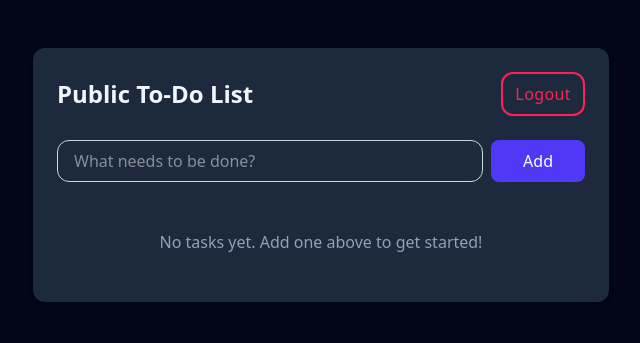
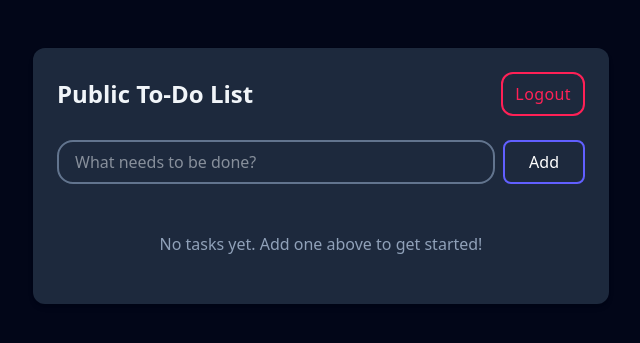
Before and after one commit to SanityGuy/todolist, a Laravel app: page / in a window 1280 px wide. Shown: the top 343 px of the page, without its empty margins (319-959 px from the left). Run offline with Laravel 12, Linux system fonts and the light colour scheme; the visitor is signed in with stand-in values (Sample User, id 1); data that the repository does not hold is empty; style sheets or scripts are compiled from the project's sources; parts of the project's set-up code (start-up, migrations or seed data) failed here and were passed over; some libraries are stand-ins or nearby versions.

Commit message:
style: enhance form and button styles for improved UI consistency

```diff
--- a/resources/views/tasks/index.blade.php
+++ b/resources/views/tasks/index.blade.php
@@ -40,9 +40,9 @@
         <form action="{{ route('tasks.store') }}" method="POST" class="flex gap-2 mb-6">
             @csrf
             <input type="text" name="title" placeholder="What needs to be done?" required
-                class="flex-1 rounded-xl border border-slate-300 px-4 py-2 text-slate-100 focus:outline-none focus:ring-2 focus:ring-indigo-300">
+                class="flex-1 rounded-2xl border-2 border-slate-500 px-4 py-2 text-slate-100 focus:outline-none focus:ring focus:ring-indigo-500 transition ease duration-200">
             <button type="submit"
-                class="bg-indigo-600 hover:bg-indigo-700 text-white font-medium px-8 py-2 rounded-lg transition cursor-pointer">
+                class="bg-slate-800 hover:bg-indigo-500 border-2 border-indigo-500 hover:border-indigo-600 text-white font-medium px-6 py-2 rounded-lg transition cursor-pointer ease duration-200">
                 Add
             </button>
         </form>
@@ -62,7 +62,7 @@
                             @method('PATCH')
                             <button type="submit" class="flex items-center gap-3 text-left cursor-pointer group">
                                 <span
-                                    class="h-5 w-5 rounded-full border-2 flex items-center justify-center {{ $task->is_completed ? 'bg-indigo-500 border-indigo-600 text-white' : 'border-slate-300 group-hover:border-indigo-500' }}">
+                                    class="h-5 w-5 rounded-full border-2 flex items-center justify-center {{ $task->is_completed ? 'bg-indigo-500 border-indigo-600 text-white' : 'border-slate-300 group-hover:border-indigo-500' }} transition ease duration-200">
                                     @if($task->is_completed)
                                         <x-lucide-check />
                                     @endif
@@ -76,7 +76,7 @@
 
                         <div class="flex items-center gap-3">
                             <a href="{{ route('tasks.index', ['edit' => $task->id]) }}"
-                                class="text-sm text-indigo-500 hover:text-indigo-600 font-medium">
+                                class="text-sm text-indigo-500 hover:text-indigo-600 font-bold tracking-wide">
                                 Edit
                             </a>
 
@@ -84,7 +84,7 @@
                                 @csrf
                                 @method('DELETE')
                                 <button type="submit"
-                                    class="text-sm text-rose-500 hover:text-rose-400 font-medium cursor-pointer">
+                                    class="text-sm text-rose-500 hover:text-rose-400 font-bold tracking-wide cursor-pointer">
                                     Delete
                                 </button>
                             </form>
```
